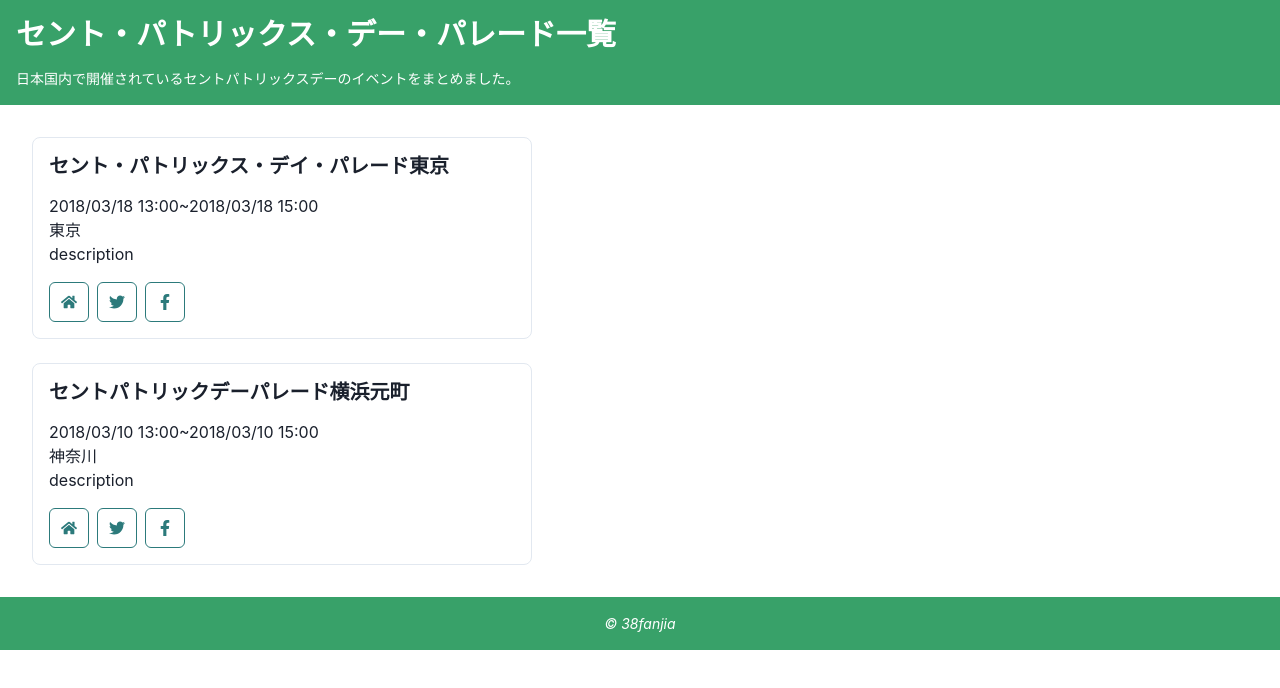
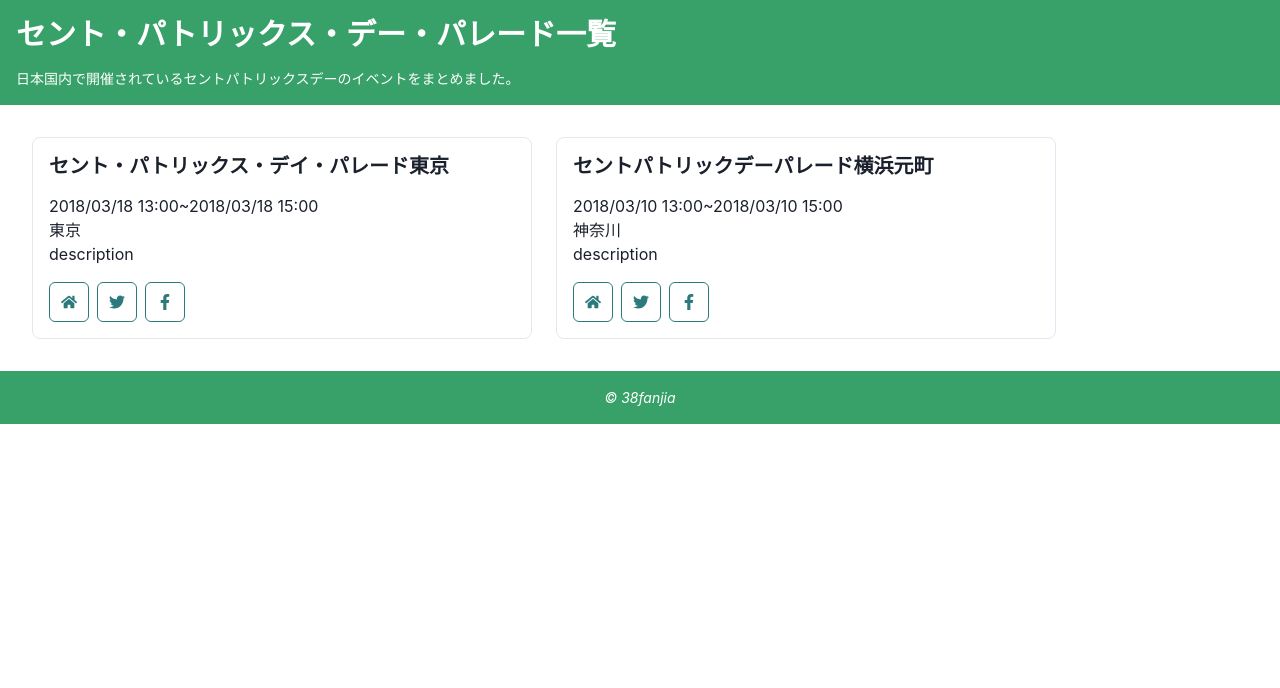
Before and after one commit to fanjia38/st-patricks-day-japan, a Next.js app: page / in a window 1280 px wide. Shown: the top 688 px of the page. Built offline with nearby package versions, Linux system fonts and the light colour scheme.

Commit message:
:art: リストの並びを修正する

```diff
--- a/components/parade-list.tsx
+++ b/components/parade-list.tsx
@@ -1,14 +1,14 @@
-import { Stack } from '@chakra-ui/react'
+import { HStack } from '@chakra-ui/react'
 
 import ParadeItem from './parade-item'
 
 function ParadeList ({list}) {
   return (
-    <Stack spacing="24px" p={8}>
+    <HStack spacing="24px" p={8}>
       {list.map((item, index) => (
         <ParadeItem key={index} item={item} />
       ))}
-    </Stack>
+    </HStack>
   )
 }
 
```
